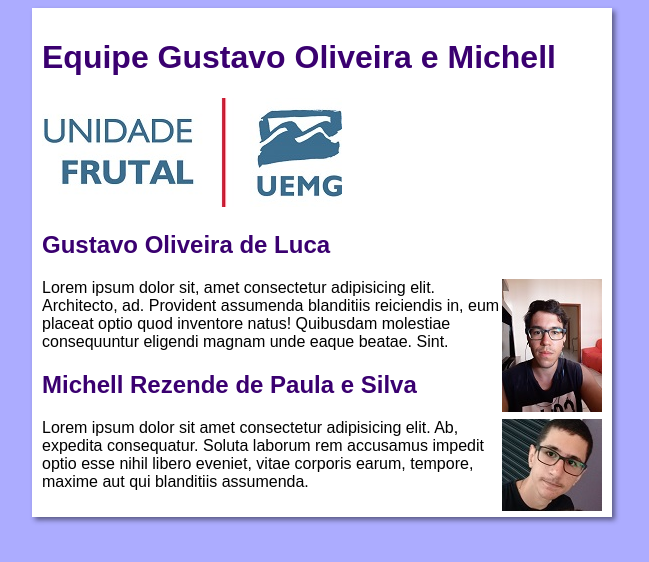
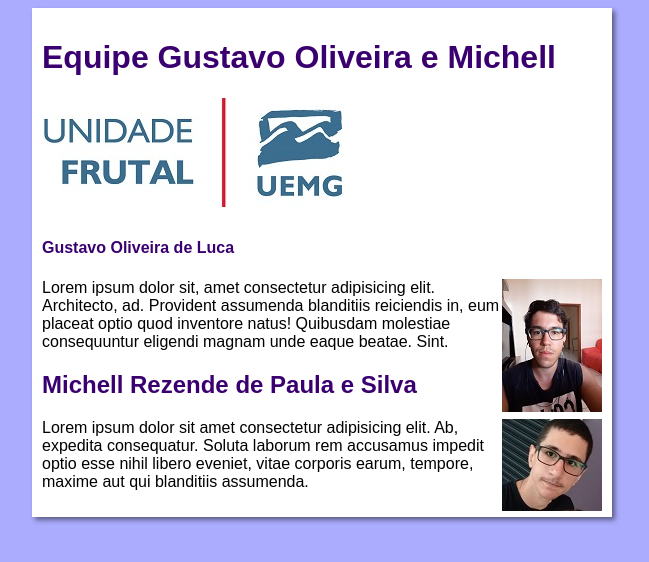
Before and after one commit to MichellRPS/Trabalho-Sistemas-Distribuidos, a plain HTML site: page index.html in a window 1280 px wide. Shown: the whole page, without its empty margins (318-967 px from the left). Drawn offline with Linux system fonts and the light colour scheme.

Commit message:
Último commit

```diff
--- a/index.html
+++ b/index.html
@@ -14,7 +14,7 @@
             <img src="imagens/UEMG-Frutal.jpg" alt="UEMG Frutal">
         </header>
         <article>
-            <h2><a href="gustavo.html"></a> Gustavo Oliveira de Luca</h2>
+            <h2><a href="gustavo.html">Gustavo Oliveira de Luca</a></h2>
             <img class="lado" src="imagens/Gustavo.jpg" alt="Gustavo">
             <p>Lorem ipsum dolor sit, amet consectetur adipisicing elit. Architecto, ad. Provident assumenda blanditiis reiciendis in, eum placeat optio quod inventore natus! Quibusdam molestiae consequuntur eligendi magnam unde eaque beatae. Sint.</p>
         </article>
```
